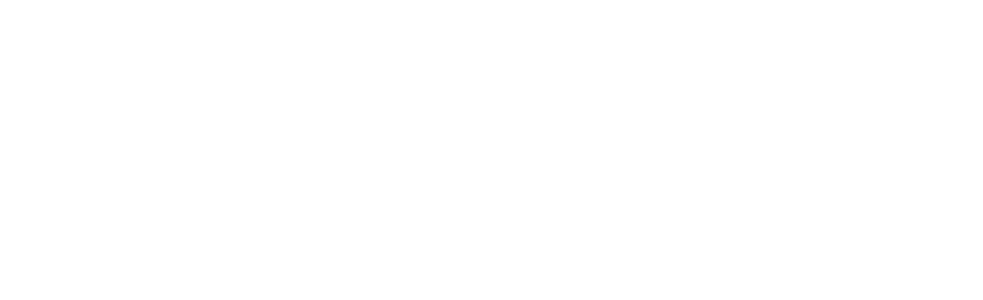
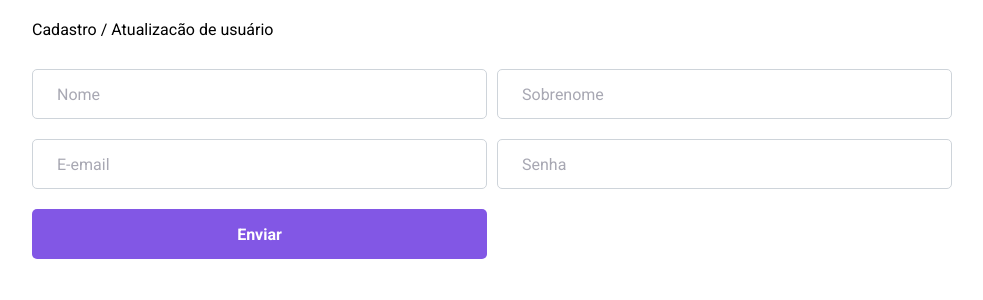
Before and after one commit to damasiomg/react-redux, a React app: page /registration in a window 1280 px wide. Shown: the top 300 px of the page, without its empty margins (148-1131 px from the left). Built offline with nearby package versions, Linux system fonts and the light colour scheme.

Commit message:
Registration page and form

```diff
--- a/package.json
+++ b/package.json
@@ -11,6 +11,7 @@
     "axios": "^0.21.0",
     "css-loader": "^5.0.1",
     "file-loader": "^6.2.0",
+    "polished": "^4.2.2",
     "react": "^18.2.0",
     "react-dom": "^17.0.1",
     "react-icons": "^3.11.0",
--- a/src/components/FloatingButton/index.tsx
+++ b/src/components/FloatingButton/index.tsx
@@ -1,5 +1,6 @@
 import React from 'react';
 import { FloatItem } from './styles';
+import { Link } from 'react-router-dom';
 
 
 interface FloatingButtonProps {
@@ -12,7 +13,7 @@
     return (
         <>
             <FloatItem>
-                <a href='#'>&#43;</a>
+                <Link to='/registration'>&#43;</Link>
             </FloatItem>
         </>
     )
--- /dev/null
+++ b/src/components/QuickRegistration/index.tsx
@@ -0,0 +1,78 @@
+import React, {useState, FormEvent } from 'react';
+import  api from '../../services/api';
+import { Form, BoxInput } from './styles';
+import { FormUser } from '../../types';
+
+import { useDispatch, useSelector } from 'react-redux';
+import { RootState } from '../../store';
+import { setUser } from '../../store/Users/Users.actions';
+
+
+const QuickRegistration: React.FC = () => {
+
+    const dispatch = useDispatch();
+    const users = useSelector<RootState>(store => store.users);
+
+    const INITIAL_STATE = {
+        firstname: '',
+        lastname: '',
+        email: '',
+        password: ''
+    };
+
+    const [formUser, setFormUser] = useState<FormUser>(INITIAL_STATE);
+
+    async function handleAddUser(e: FormEvent<HTMLFormElement>){
+        e.preventDefault();
+    }
+
+    return (
+        <>
+            <Form onSubmit={handleAddUser}>
+                <BoxInput>
+                    <input
+                        autoComplete="none"
+                        value={formUser.firstname}
+                        onChange={(e) => setFormUser({ ...formUser, firstname: e.target.value })}
+                        placeholder="Nome"
+                    />
+                </BoxInput>
+
+                <BoxInput>
+                    <input
+                        autoComplete="none"
+                        value={formUser.lastname}
+                        onChange={(e) => setFormUser({ ...formUser, lastname: e.target.value })}
+                        placeholder="Sobrenome"
+                    />
+                </BoxInput>
+
+                <BoxInput>
+                    <input
+                        autoComplete="none"
+                        type="email"
+                        value={formUser.email}
+                        onChange={(e) => setFormUser({ ...formUser, email: e.target.value })}
+                        placeholder="E-email"
+                    />
+                </BoxInput>
+
+                <BoxInput>
+                    <input
+                        autoComplete="none"
+                        type="password"
+                        value={formUser.password}
+                        onChange={(e) => setFormUser({ ...formUser, password: e.target.value })}
+                        placeholder="Senha"
+                    />
+                </BoxInput>
+
+                <BoxInput>
+                    <button type="submit">Enviar</button>
+                </BoxInput>
+            </Form>
+        </>
+    )
+}
+
+export default QuickRegistration;
--- /dev/null
+++ b/src/components/QuickRegistration/styles.ts
@@ -0,0 +1,53 @@
+import styled from 'styled-components';
+import { shade } from 'polished';
+
+export const Form = styled.form`
+    display: grid;
+    grid-template-columns: 1fr 1fr;
+    gap: 10px;
+    margin-top: 30px;
+    @media screen and (max-width: 768px) {
+        display: flex;
+        flex-direction: column;
+    }
+`;
+
+export const BoxInput = styled.div`
+    display: flex;
+    flex-direction: column;
+    height: 60px;
+
+
+    input {
+        height: 50px;
+        padding: 0 24px;
+        border: 0;
+        border-radius: 5px;
+        color: #3a3a3a;
+        border: 1px solid #ced4da;
+
+        &::placeholder {
+            color: #a8a8b3;
+        }
+
+        &:focus{
+            border-color: rgb(130, 87, 229);
+        }
+    }
+
+    button{
+        height: 50px;
+        padding: 8px;
+        background: #8257e5;
+        border-radius: 5px;
+        border: 0;
+        color: #FFF;
+        font-weight: bold;
+        transition: background-color .2s;
+        &:hover{
+            background: ${shade(.2, '#8257e5')};
+        }
+
+    }
+
+`;
--- a/src/components/TableList/index.tsx
+++ b/src/components/TableList/index.tsx
@@ -1,6 +1,8 @@
 import React from 'react';
 import { TableItem } from './styles';
 import { FiEdit, FiTrash } from 'react-icons/fi';
+import { Link } from 'react-router-dom';
+
 
 
 interface Users {
@@ -30,12 +32,12 @@
                     <tr>
                         <td>John Doe</td>
                         <td>john@gmail.com</td>
-                        <td className='action-ceil'><a href="#"><FiEdit /></a> <a href="#"><FiTrash/></a></td>
+                        <td className='action-ceil'><Link to="/registration"><FiEdit /></Link> <a href="#"><FiTrash/></a></td>
                     </tr>
                     <tr>
                         <td>John Doe</td>
                         <td>john@gmail.com</td>
-                        <td className='action-ceil'><a href="#"><FiEdit /></a> <a href="#"><FiTrash/></a></td>
+                        <td className='action-ceil'><Link to="/registration"><FiEdit /></Link> <Link to="#"><FiTrash/></Link></td>
                     </tr>
                 </tbody>
             </TableItem>
--- /dev/null
+++ b/src/pages/Registration/index.tsx
@@ -0,0 +1,14 @@
+import React from 'react';
+import QuickRegistration from '../../components/QuickRegistration';
+
+const Registration: React.FC = () => {
+
+    return (
+        <>
+            <div>Cadastro / Atualizacão de usuário</div>
+            <QuickRegistration></QuickRegistration>
+        </>
+    )
+}
+
+export default Registration;
--- /dev/null
+++ b/src/pages/Registration/styles.ts
@@ -0,0 +1 @@
+import styled, {css} from 'styled-components';
--- a/src/routes/index.tsx
+++ b/src/routes/index.tsx
@@ -1,12 +1,15 @@
 import React from 'react';
 import {Switch, Route, BrowserRouter} from 'react-router-dom';
 import Home from '../pages/Home';
+import Registration from '../pages/Registration';
 
 
 const Routes: React.FC = () => (
     <BrowserRouter>
         <Switch>
             <Route path='/' exact component={Home}/>
+            <Route path='/registration' exact component={Registration}/>
+
         </Switch>
     </BrowserRouter>
 )
--- a/src/styles/global.ts
+++ b/src/styles/global.ts
@@ -23,6 +23,10 @@
 
     button {
         cursor: pointer;
+    }
+
+    input, button, a {
+        outline-color: rgb(130,87,229);
     }
 
     .action-ceil{
--- /dev/null
+++ b/src/types.ts
@@ -0,0 +1,17 @@
+export interface Name {
+    firstname: string,
+    lastname: string
+}
+
+export interface User {
+    name: Name,
+    email: string,
+    password: string
+}
+
+export interface FormUser{
+    firstname: string,
+    lastname: string,
+    email: string,
+    password: string
+}
```
Also changed, not shown: 2 other files (tests, documents, lock files or other folders).
